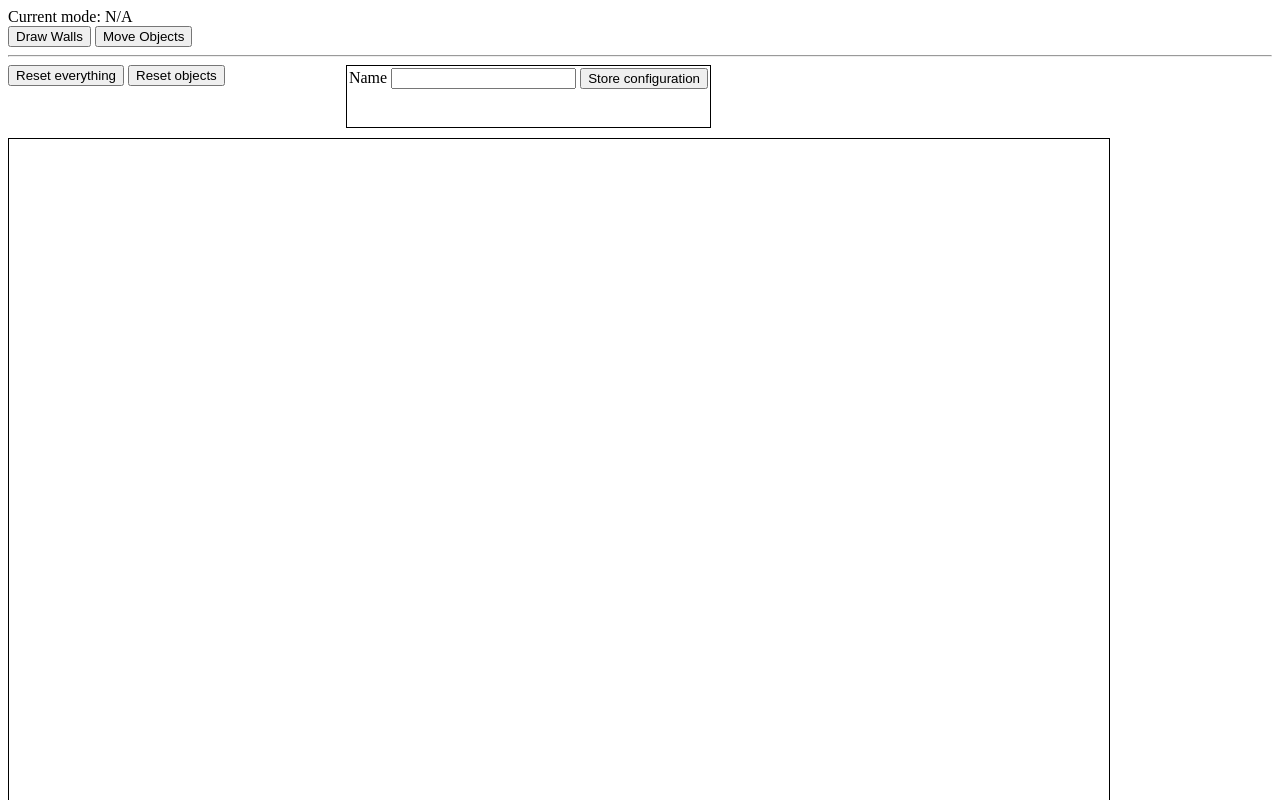
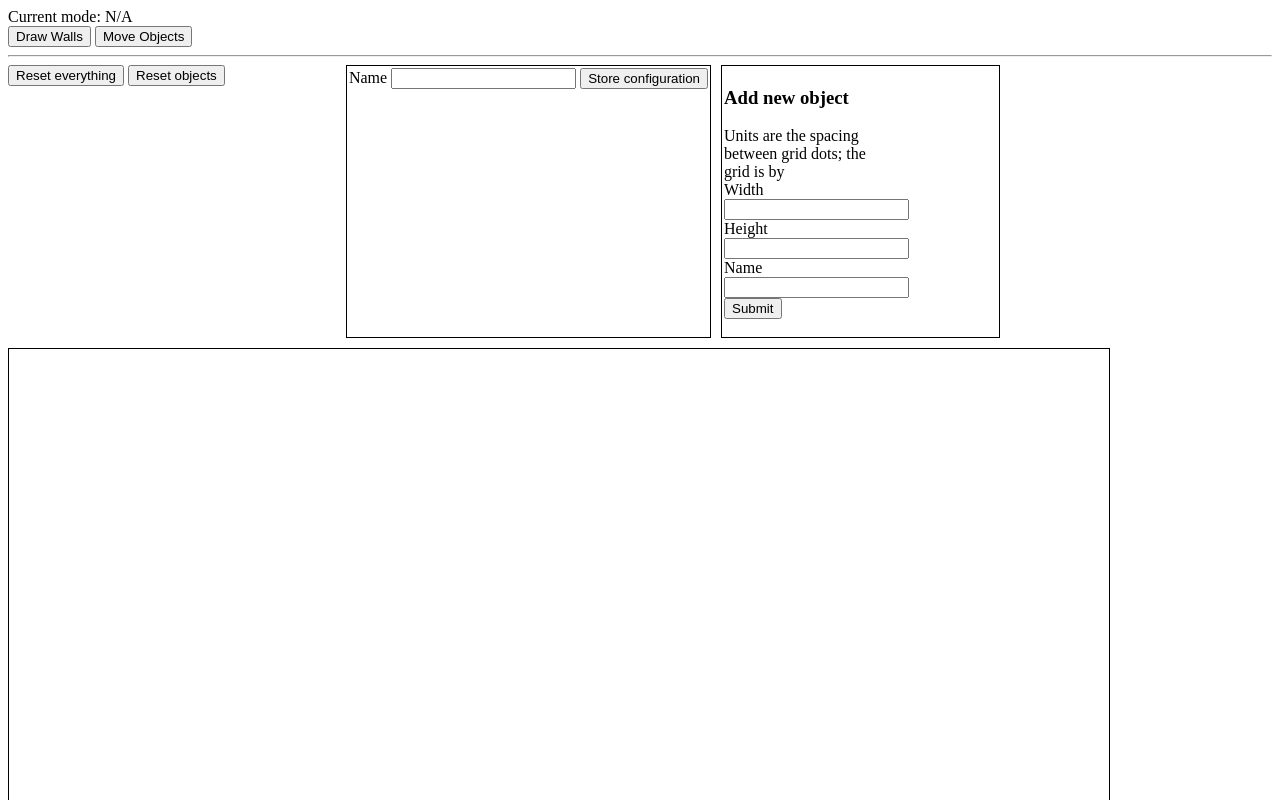
Before and after one commit to FoxLisk/room-planner, a plain HTML site: page index.html in a window 1280 px wide. Shown: the top 800 px of the page. Drawn offline with Linux system fonts and the light colour scheme.

Commit message:
More layout improvements.

```diff
--- a/index.html
+++ b/index.html
@@ -44,7 +44,7 @@
                     </button>
                 </div>
             </div>
-            <div id="configuration-box">
+            <div id="configuration-box" class="box">
                 <form id="store-configuration">
                     <label for="name">Name</label>
                     <input type="text" name="name"></input>
@@ -53,11 +53,7 @@
                 <div id="stored-configurations">
                 </div>
             </div>
-        </div>
-        <div>
-            <canvas id="planner" height="900" width="1100"></canvas>
-        </div>
-        <div class="container">
+            <div class="container box">
                 <div>
                     <h3>Add new object</h3>
                     <form id="add-object">
@@ -78,5 +74,9 @@
                     <h3>Defined objects</h3>
                 </div>
             </div>
+        </div>
+        <div>
+            <canvas id="planner" height="900" width="1100"></canvas>
+        </div>
     </body>
 </html>
--- a/planner.css
+++ b/planner.css
@@ -10,7 +10,7 @@
     border-bottom: 1px solid black;
 }
 
-#configuration-box {
+.box {
     margin-left: 10px;
     padding: 2px;
     border: 1px solid black;
```
Also changed, not shown: 1 other file. Lines whose indentation alone changed are shown as unchanged.
